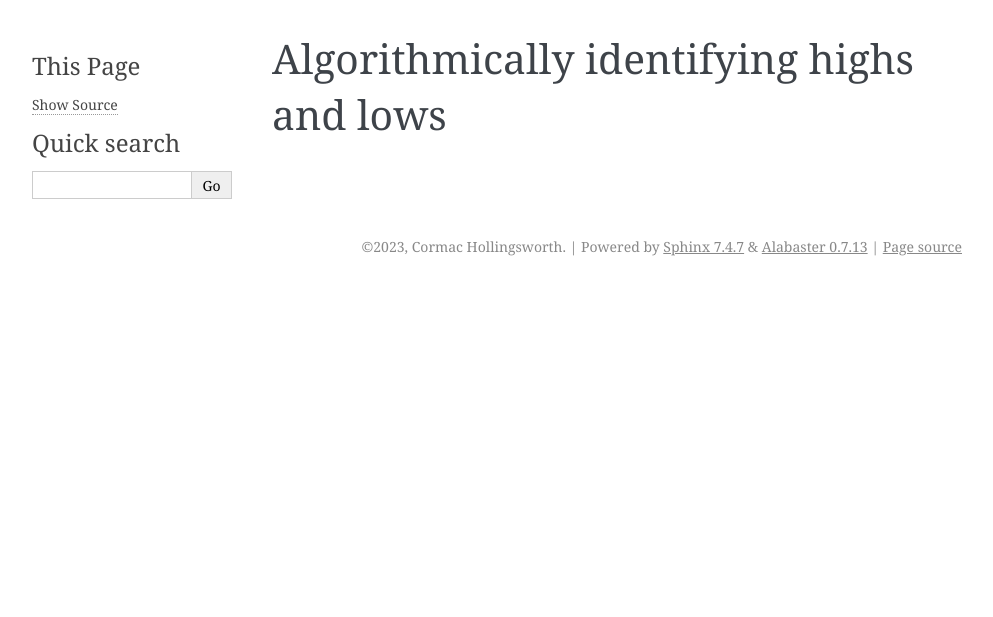
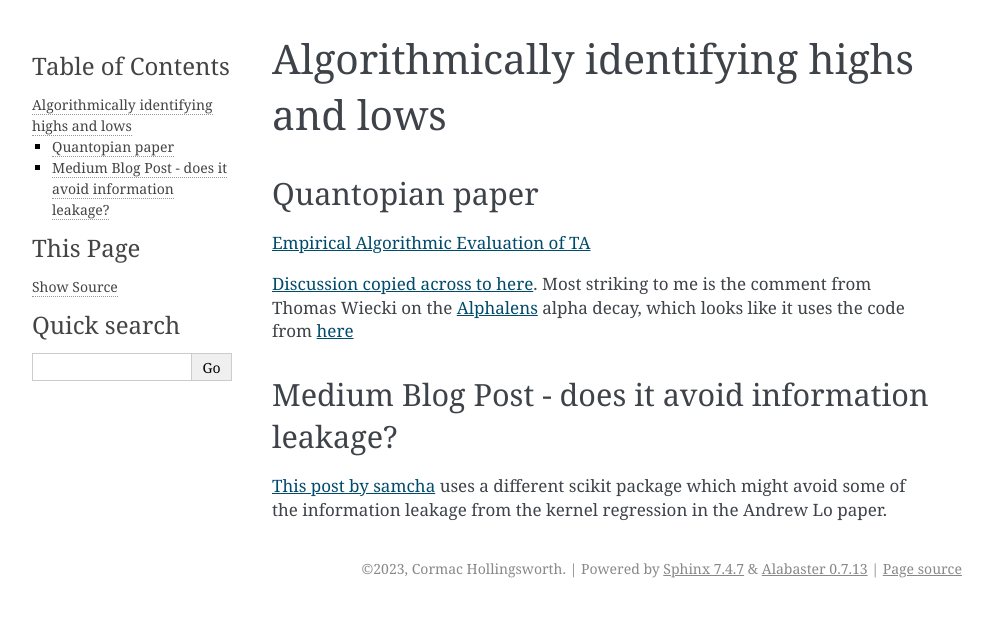
Before and after one commit to cormach/market-patterns, a Sphinx documentation site: the page built from docs/peaks.md, in a window 1280 px wide. Shown: the top 617 px of the page, without its empty margins (148-1141 px from the left). Built offline with Sphinx 7.4.7, drawn with Linux system fonts in a browser that asks for light colours.

Commit message:
Notes on quantopian papers and the different method of medium post

```diff
--- a/docs/peaks.md
+++ b/docs/peaks.md
@@ -1 +1,9 @@
 # Algorithmically identifying highs and lows
+
+## Quantopian paper
+<a href="https://github.com/rushic24/quantopian-offline-2020/blob/master/An%20Empirical%20Algorithmic%20Evaluation%20of%20Technical%20Analysis.ipynb">Empirical Algorithmic Evaluation of TA</a>
+
+<a href ="https://quantopian-archive.netlify.app/forum/threads/an-empirical-algorithmic-evaluation-of-technical-analysis.html">Discussion copied across to here</a>.  Most striking to me is the comment from Thomas Wiecki on the <a href="https://quantopian-archive.netlify.app/forum/threads/alphalens-a-new-tool-for-analyzing-alpha-factors.html">Alphalens</a> alpha decay, which looks like it uses the code from <a href="https://github.com/quantopian/alphalens/blob/master/alphalens/examples/alphalens_tutorial_on_quantopian.ipynb">here</a>
+
+## Medium Blog Post - does it avoid information leakage?
+<a href="https://medium.com/automation-generation/algorithmically-detecting-and-trading-technical-chart-patterns-with-python-c577b3a396ed">This post by samcha</a> uses a different scikit package which might avoid some of the information leakage from the kernel regression in the Andrew Lo paper.
```
